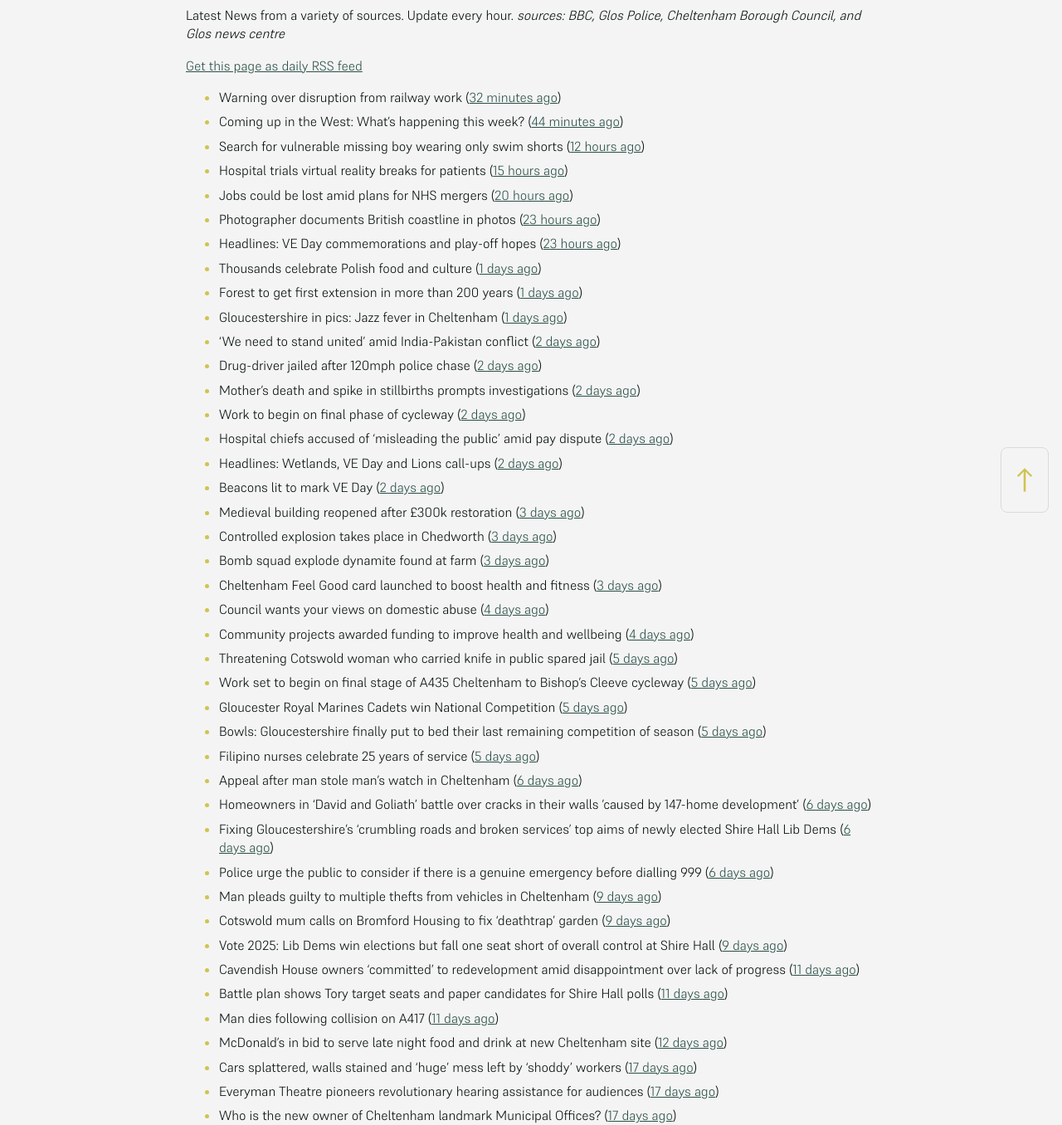
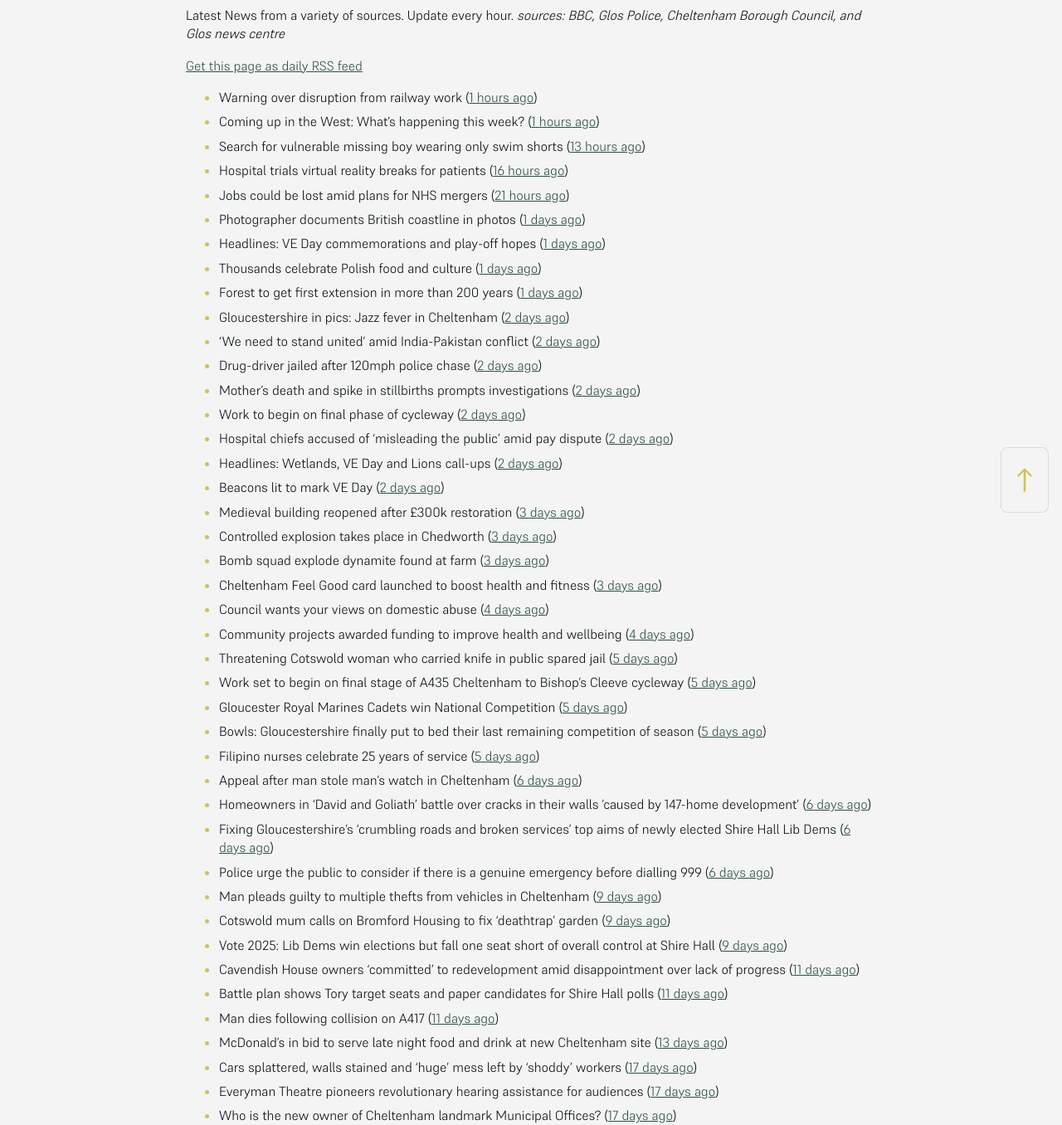
Before and after one commit to mat-0/cheltenham-open-data, a Jekyll site: the page built from _pages/news.md, in a window 1280 px wide. Shown: the part 266-1622 px from the top of the page at 83% size. Built offline with Jekyll 4.4.1, drawn with Linux system fonts in a browser that asks for light colours.

Commit message:
Updated 2025-05-12 06:58:29

```diff
--- a/_pages/news.md
+++ b/_pages/news.md
@@ -12,16 +12,16 @@ _sources: BBC, Glos Police, Cheltenham Borough Council, and Glos news centre_
 [Get this page as daily RSS feed](/daily.rss)
 
 <!-- news_marker starts -->
-- Warning over disruption from railway work ([32 minutes ago](https://www.bbc.com/news/articles/cy8n4d0kxjro))
-- Coming up in the West: What's happening this week? ([44 minutes ago](https://www.bbc.com/news/articles/c0j7p401x7eo))
-- Search for vulnerable missing boy wearing only swim shorts ([12 hours ago](https://www.bbc.com/news/articles/ced20dq64yno))
-- Hospital trials virtual reality breaks for patients ([15 hours ago](https://www.bbc.com/news/articles/c98py6k423xo))
-- Jobs could be lost amid plans for NHS mergers ([20 hours ago](https://www.bbc.com/news/articles/cq54e3ned40o))
-- Photographer documents British coastline in photos ([23 hours ago](https://www.bbc.com/news/articles/cewdlqzxello))
-- Headlines: VE Day commemorations and play-off hopes ([23 hours ago](https://www.bbc.com/news/articles/c8070x0r38jo))
+- Warning over disruption from railway work ([1 hours ago](https://www.bbc.com/news/articles/cy8n4d0kxjro))
+- Coming up in the West: What's happening this week? ([1 hours ago](https://www.bbc.com/news/articles/c0j7p401x7eo))
+- Search for vulnerable missing boy wearing only swim shorts ([13 hours ago](https://www.bbc.com/news/articles/ced20dq64yno))
+- Hospital trials virtual reality breaks for patients ([16 hours ago](https://www.bbc.com/news/articles/c98py6k423xo))
+- Jobs could be lost amid plans for NHS mergers ([21 hours ago](https://www.bbc.com/news/articles/cq54e3ned40o))
+- Photographer documents British coastline in photos ([1 days ago](https://www.bbc.com/news/articles/cewdlqzxello))
+- Headlines: VE Day commemorations and play-off hopes ([1 days ago](https://www.bbc.com/news/articles/c8070x0r38jo))
 - Thousands celebrate Polish food and culture ([1 days ago](https://www.bbc.com/news/articles/c861904v5ego))
 - Forest to get first extension in more than 200 years ([1 days ago](https://www.bbc.com/news/articles/cx2w2d1ww0yo))
-- Gloucestershire in pics: Jazz fever in Cheltenham ([1 days ago](https://www.bbc.com/news/articles/cql23676qlgo))
+- Gloucestershire in pics: Jazz fever in Cheltenham ([2 days ago](https://www.bbc.com/news/articles/cql23676qlgo))
 - 'We need to stand united' amid India-Pakistan conflict ([2 days ago](https://www.bbc.com/news/articles/cx202gvxgj7o))
 - Drug-driver jailed after 120mph police chase ([2 days ago](https://www.bbc.com/news/articles/c8jgl2gdj3jo))
 - Mother’s death and spike in stillbirths prompts investigations ([2 days ago](https://gloucesternewscentre.co.uk/mothers-death-and-spike-in-stillbirths-prompts-investigations/))
@@ -50,7 +50,7 @@ _sources: BBC, Glos Police, Cheltenham Borough Council, and Glos news centre_
 - Cavendish House owners ‘committed’ to redevelopment amid disappointment over lack of progress ([11 days ago](https://gloucesternewscentre.co.uk/cavendish-house-owners-committed-to-redevelopment-amid-disappointment-over-lack-of-progress/))
 - Battle plan shows Tory target seats and paper candidates for Shire Hall polls ([11 days ago](https://gloucesternewscentre.co.uk/battle-plan-shows-tory-target-seats-and-paper-candidates-for-shire-hall-polls/))
 - Man dies following collision on A417 ([11 days ago](https://gloucesternewscentre.co.uk/man-dies-following-collision-on-a417/))
-- McDonald’s in bid to serve late night food and drink at new Cheltenham site ([12 days ago](https://gloucesternewscentre.co.uk/mcdonalds-in-bid-to-serve-late-night-food-and-drink-at-new-cheltenham-site/))
+- McDonald’s in bid to serve late night food and drink at new Cheltenham site ([13 days ago](https://gloucesternewscentre.co.uk/mcdonalds-in-bid-to-serve-late-night-food-and-drink-at-new-cheltenham-site/))
 - Cars splattered, walls stained and ‘huge’ mess left by ‘shoddy’ workers ([17 days ago](https://gloucesternewscentre.co.uk/cars-splattered-walls-stained-and-huge-mess-left-by-shoddy-workers/))
 - Everyman Theatre pioneers revolutionary hearing assistance for audiences ([17 days ago](https://gloucesternewscentre.co.uk/everyman-theatre-pioneers-revolutionary-hearing-assistance-for-audiences/))
 - Who is the new owner of Cheltenham landmark Municipal Offices? ([17 days ago](https://gloucesternewscentre.co.uk/who-is-the-new-owner-of-cheltenham-landmark-municipal-offices/))
```
Also changed, not shown: _data/flood.json (+5 -69 lines), index.md (+5 -5 lines).
